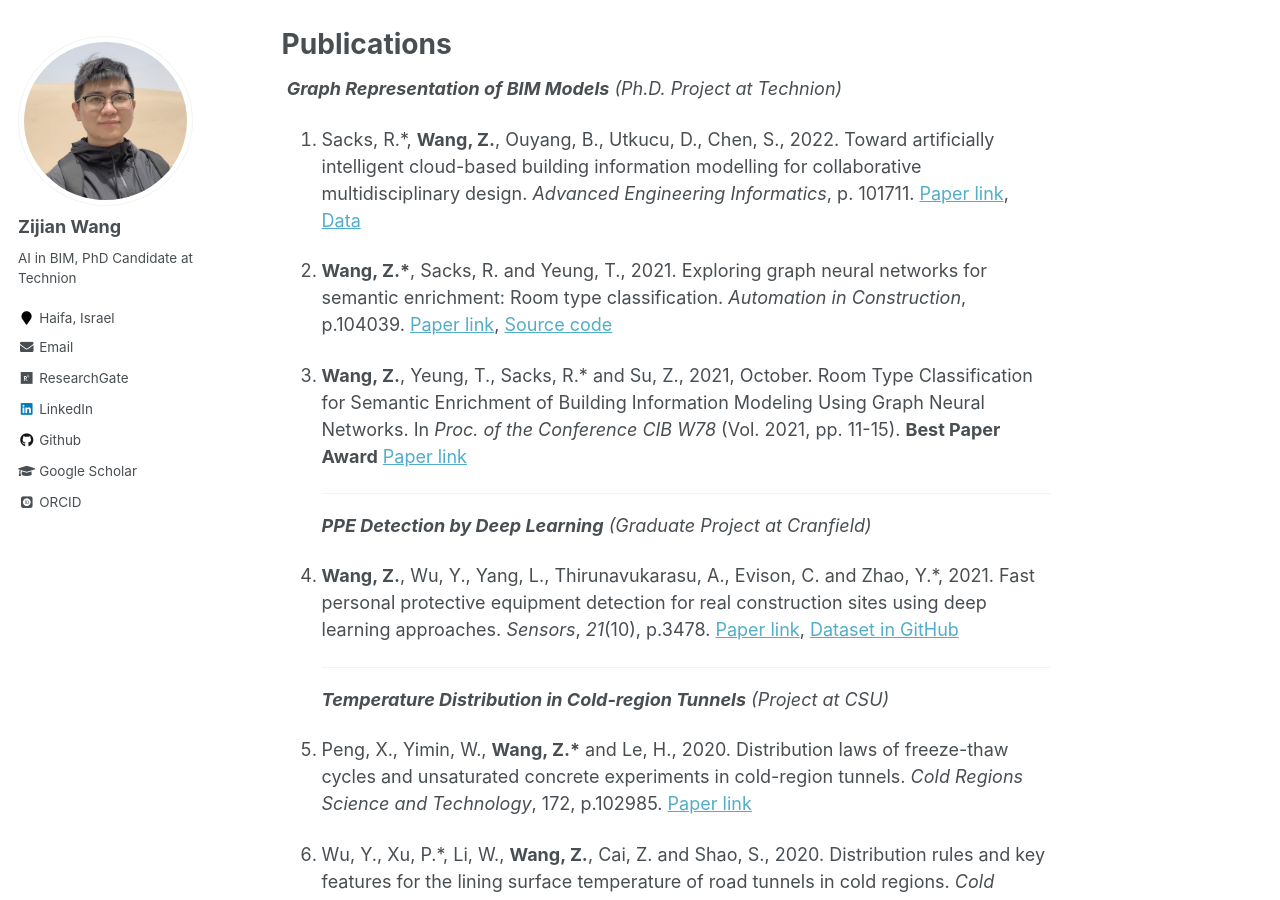
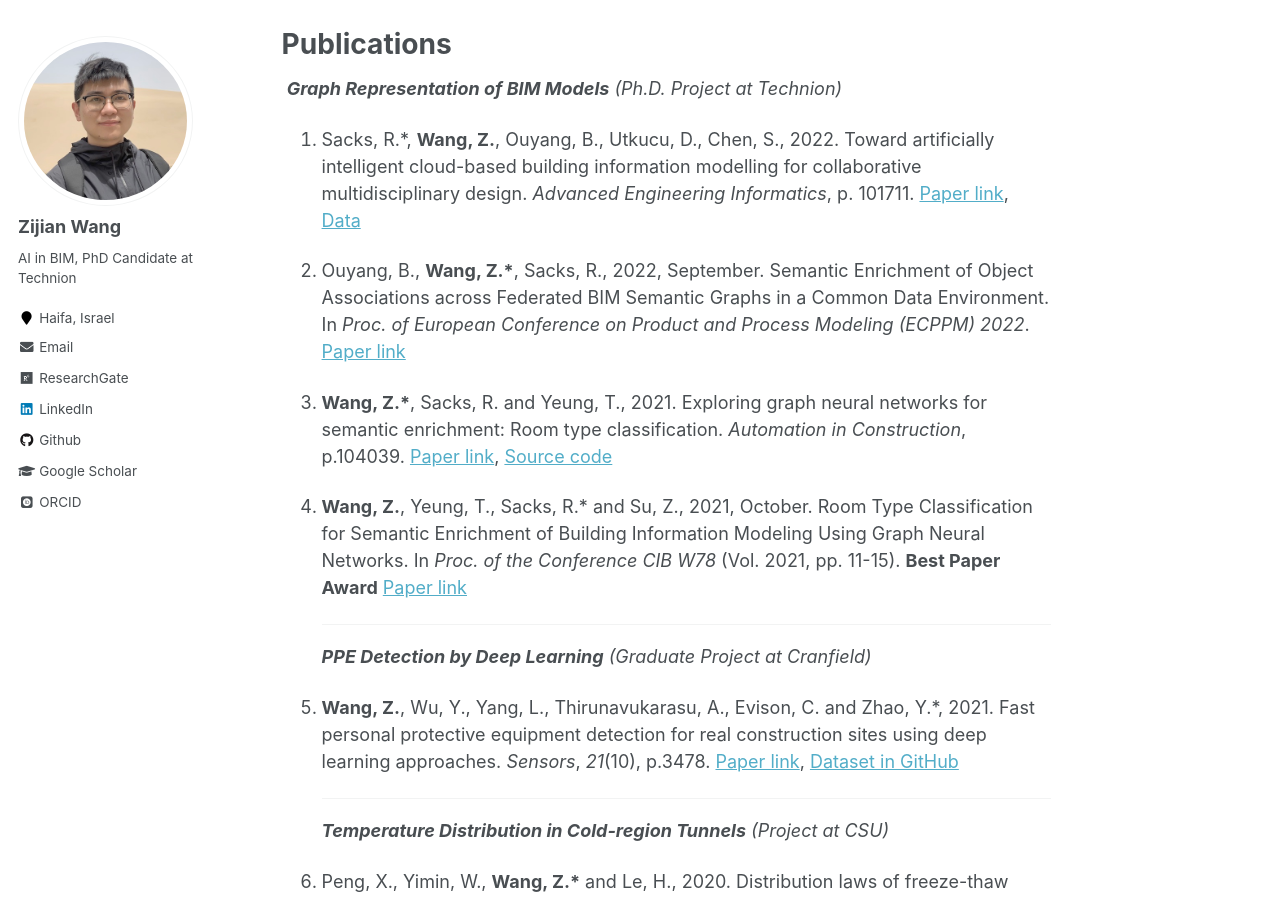
Before and after one commit to ZijianWang-ZW/zijianwang-zw.github.io, a Jekyll site: the page built from _pages/about.md, in a window 1280 px wide and 900 px high, scrolled down 1497 px. Built offline with Jekyll 4.4.1, drawn with Linux system fonts in a browser that asks for light colours; some web fonts are replaced.

Commit message:
Update ECPPM

```diff
--- a/_pages/about.md
+++ b/_pages/about.md
@@ -55,29 +55,32 @@ Publications
 
  1. Sacks, R.\*, **Wang, Z.**, Ouyang, B., Utkucu, D., Chen, S., 2022. Toward artificially intelligent cloud-based building information modelling for collaborative multidisciplinary design. *Advanced Engineering Informatics*, p. 101711. [Paper link](https://doi.org/10.1016/j.aei.2022.101711), [Data](https://github.com/terry-oy/CBIM-position)
 
- 2. **Wang, Z.\***, Sacks, R. and Yeung, T., 2021. Exploring graph neural networks for semantic enrichment: Room type classification. *Automation in Construction*, p.104039. [Paper link](https://www.sciencedirect.com/science/article/abs/pii/S0926580521004908), [Source code](https://github.com/ZijianWang1995/SAGE-E)
 
- 3. **Wang, Z.**, Yeung, T., Sacks, R.\* and Su, Z., 2021, October. Room Type Classification for Semantic Enrichment of Building Information Modeling Using Graph Neural Networks. In *Proc. of the Conference CIB W78* (Vol. 2021, pp. 11-15). **Best Paper Award** [Paper link](http://itc.scix.net/paper/w78-2021-paper-077)
+ 2. Ouyang, B., **Wang, Z.\***, Sacks, R., 2022, September. Semantic Enrichment of Object Associations across Federated BIM Semantic Graphs in a Common Data Environment. In *Proc. of European Conference on Product and Process Modeling (ECPPM) 2022*. [Paper link](https://www.researchgate.net/publication/363700471_Semantic_Enrichment_of_Object_Associations_across_Federated_BIM_Semantic_Graphs_in_a_Common_Data_Environment)
+
+ 3. **Wang, Z.\***, Sacks, R. and Yeung, T., 2021. Exploring graph neural networks for semantic enrichment: Room type classification. *Automation in Construction*, p.104039. [Paper link](https://www.sciencedirect.com/science/article/abs/pii/S0926580521004908), [Source code](https://github.com/ZijianWang1995/SAGE-E)
+
+ 4. **Wang, Z.**, Yeung, T., Sacks, R.\* and Su, Z., 2021, October. Room Type Classification for Semantic Enrichment of Building Information Modeling Using Graph Neural Networks. In *Proc. of the Conference CIB W78* (Vol. 2021, pp. 11-15). **Best Paper Award** [Paper link](http://itc.scix.net/paper/w78-2021-paper-077)
 
     ---------------------------------------------
 
     ***PPE Detection by Deep Learning** (Graduate Project at Cranfield)*
 
- 4. **Wang, Z.**, Wu, Y., Yang, L., Thirunavukarasu, A., Evison, C. and Zhao, Y.\*, 2021. Fast personal protective equipment detection for real construction sites using deep learning approaches. *Sensors*, *21*(10), p.3478. [Paper link](https://doi.org/10.3390/s21103478), [Dataset in GitHub](https://github.com/ZijianWang1995/PPE_detection)
+ 5. **Wang, Z.**, Wu, Y., Yang, L., Thirunavukarasu, A., Evison, C. and Zhao, Y.\*, 2021. Fast personal protective equipment detection for real construction sites using deep learning approaches. *Sensors*, *21*(10), p.3478. [Paper link](https://doi.org/10.3390/s21103478), [Dataset in GitHub](https://github.com/ZijianWang1995/PPE_detection)
 
     ---------------------------------------------------------
 
     ***Temperature Distribution in Cold-region Tunnels**  (Project at CSU)*
 
- 5. Peng, X., Yimin, W., **Wang, Z.\*** and Le, H., 2020. Distribution laws of freeze-thaw cycles and unsaturated concrete experiments in cold-region tunnels. *Cold Regions Science and Technology*, 172, p.102985. [Paper link](https://doi.org/10.1016/j.coldregions.2019.102985)
+ 6. Peng, X., Yimin, W., **Wang, Z.\*** and Le, H., 2020. Distribution laws of freeze-thaw cycles and unsaturated concrete experiments in cold-region tunnels. *Cold Regions Science and Technology*, 172, p.102985. [Paper link](https://doi.org/10.1016/j.coldregions.2019.102985)
 
- 6. Wu, Y., Xu, P.\*, Li, W., **Wang, Z.**, Cai, Z. and Shao, S., 2020. Distribution rules and key features for the lining surface temperature of road tunnels in cold regions. *Cold regions science and technology*, 172, p.102979. [Paper link](https://doi.org/10.1016/j.coldregions.2019.102979)
+ 7. Wu, Y., Xu, P.\*, Li, W., **Wang, Z.**, Cai, Z. and Shao, S., 2020. Distribution rules and key features for the lining surface temperature of road tunnels in cold regions. *Cold regions science and technology*, 172, p.102979. [Paper link](https://doi.org/10.1016/j.coldregions.2019.102979)
 
     ------------------------------------
 
     ***Tunnel 3D Reconstruction**  (Undergraduate Project at CQJTU)*
 
- 7. **Wang, Z.**, Ma H., Xiong Y., Yang Q., Zheng J.\*, 2018. The method of tunnel 3D reconstruction basing on changeable photography. *Science of Surveying and Mapping (in Chinese)*. 06, 72-77. [Paper link](https://kns.cnki.net/KCMS/detail/detail.aspx?dbcode=CJFQ&dbname=CJFDLAST2018&filename=CHKD201806012&v=MjcxNjJDVVI3cWZadVJ1Rml6aFVMdkpKaVhBYXJHNEg5bk1xWTlFWm9SOGVYMUx1eFlTN0RoMVQzcVRyV00xRnI=)
+ 8. **Wang, Z.**, Ma H., Xiong Y., Yang Q., Zheng J.\*, 2018. The method of tunnel 3D reconstruction basing on changeable photography. *Science of Surveying and Mapping (in Chinese)*. 06, 72-77. [Paper link](https://kns.cnki.net/KCMS/detail/detail.aspx?dbcode=CJFQ&dbname=CJFDLAST2018&filename=CHKD201806012&v=MjcxNjJDVVI3cWZadVJ1Rml6aFVMdkpKaVhBYXJHNEg5bk1xWTlFWm9SOGVYMUx1eFlTN0RoMVQzcVRyV00xRnI=)
 
 --------------------------------------------------------------------------------------
 
```
